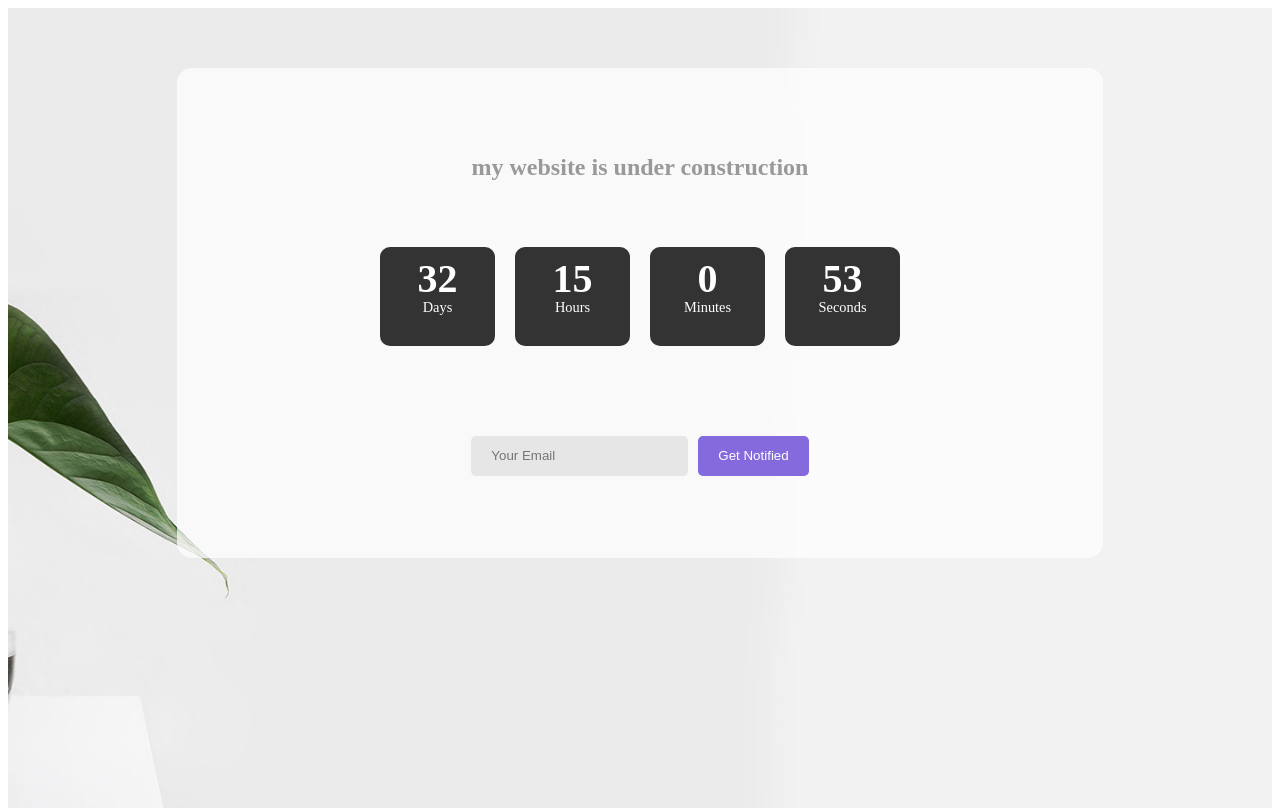
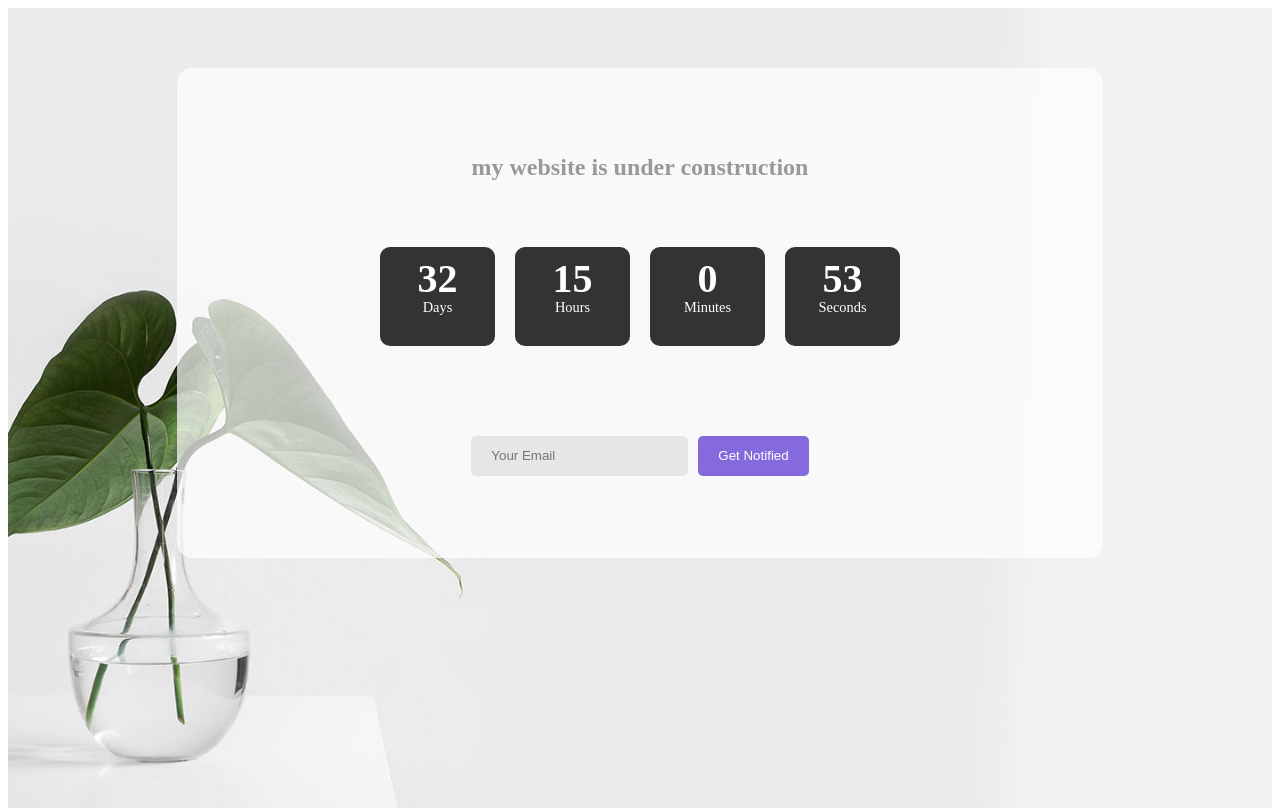
Before and after one commit to fatemqsm/ComingSoonPage, a Next.js app: page / in a window 1280 px wide. Built offline with nearby package versions, Linux system fonts and the light colour scheme.

Commit message:
commit on "background.jsx add Image/next "

```diff
--- a/components/Background/Background.jsx
+++ b/components/Background/Background.jsx
@@ -1,6 +1,7 @@
 import React, { useEffect, useState, useRef } from 'react'
 import { css } from '@emotion/css'
 import CountDown from '../CountDown/CountDown'
+import Image from 'next/image'
 
 export default function Background() {
   const BREACKPOINT = [576, 768, 992, 1200]
@@ -14,21 +15,25 @@ export default function Background() {
     >
       <div
         className={css`
-          background-image: url('/images/bg01.jpg');
-          background-repeat: no-repeat;
-          background-size: cover;
           position: absolute;
           width: 100%;
           height: 100vh;
           z-index: -1;
           text-align: center;
-          background-position: 85% 15%;
           ${mq[1]} {
             min-height: 400px;
-            background-position: 25% 75%;
           }
         `}
-      ></div>
+      >
+        <Image
+          alt="background image"
+          loading="lazy"
+          layout="fill"
+          src="/images/bg01.jpg"
+          objectFit="cover"
+          objectPosition="30% 30%"
+        />
+      </div>
       <div
         className={css`
           top: 60px;
@@ -36,10 +41,10 @@ export default function Background() {
           width: 100%;
           margin-bottom: 60px;
           ${mq[1]} {
-            top: 20px;
+            top: 40px;
           }
           ${mq[0]} {
-            margin-bottom: 20px;
+            margin-bottom: 40px;
           }
         `}
       >
```
